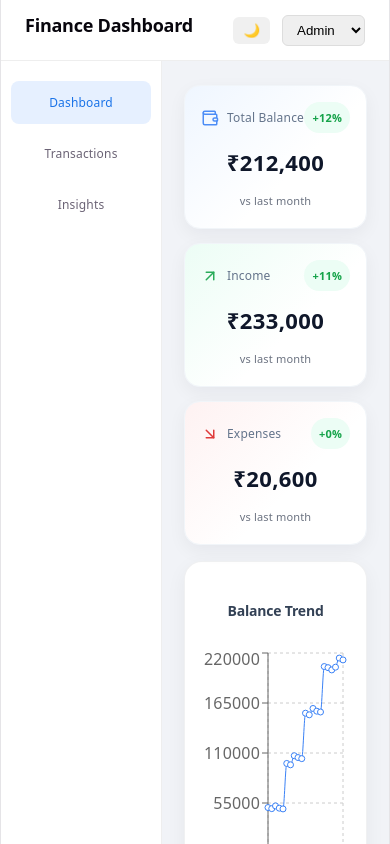
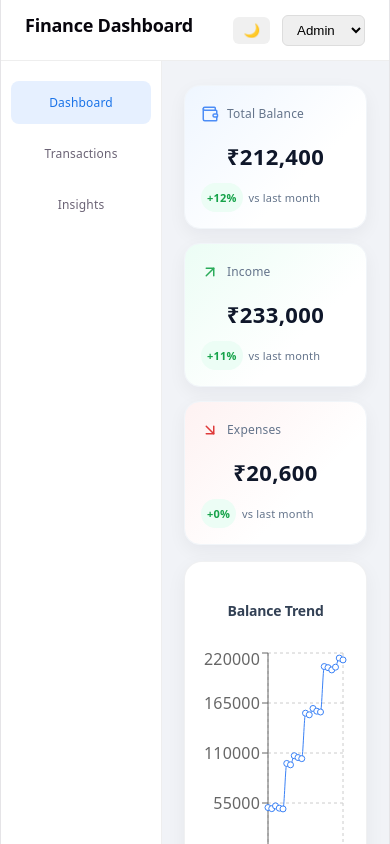
Before and after one commit to sushantshinde7/finance-insights-dashboard, a React (Vite) app: page / in a window 390 px wide. Shown: the top 844 px of the page. Built offline with nearby package versions, Linux system fonts and the light colour scheme; the HTML template or start-up script is replaced by a standard one.

Commit message:
feat: improve StatCard UI with better trend grouping and visual hierarchy
- grouped percentage change with "vs last month" for clarity
- improved spacing, typography, and alignment
- enhanced card styling with gradients and hover effects
- refined responsive behavior for smaller screens

```diff
--- a/src/components/dashboard/Card.css
+++ b/src/components/dashboard/Card.css
@@ -3,8 +3,6 @@
 ========================= */
 
 .card {
-  position: relative;
-
   background: #ffffff;
   padding: 18px;
   border-radius: 16px;
@@ -37,34 +35,7 @@
   align-items: center;
 }
 
-/* trend badge */
-.trend-badge {
-  font-size: 11px;
-  font-weight: 600;
-  padding: 4px 8px;
-  border-radius: 999px;
-}
-
-/* positive */
-.trend-badge.positive {
-  background: #ecfdf5;
-  color: #16a34a;
-}
-
-/* negative */
-.trend-badge.negative {
-  background: #fef2f2;
-  color: #dc2626;
-}
-
-/* subtext */
-.trend-subtext {
-  font-size: 11px;
-  color: #6b7280;
-  margin-top: 4px;
-}
-
-/* title group */
+/* title */
 .card-title-group {
   display: flex;
   align-items: center;
@@ -89,77 +60,62 @@
 .card-value {
   font-size: 26px;
   font-weight: 700;
-  margin-top: 8px;
+  margin-top: 10px;
   letter-spacing: 0.4px;
   color: #0f172a;
 }
 
 /* =========================
-   TREND BADGE
+   TREND ROW (FIXED UX)
 ========================= */
 
-.card-trend {
+.card-trend-row {
   display: flex;
   align-items: center;
-  gap: 4px;
+  gap: 2px;
+  margin-top: 4px;
+}
 
-  font-size: 12px;
+/* % badge */
+.trend-badge {
+  font-size: 11px;
   font-weight: 600;
-
-  padding: 4px 8px;
+  padding: 3px 6px;
   border-radius: 999px;
-
-  background: #f1f5f9;
 }
 
 /* positive */
-.card-trend.positive {
+.trend-badge.positive {
+  background: #ecfdf5;
   color: #16a34a;
-  background: #ecfdf5;
 }
 
 /* negative */
-.card-trend.negative {
+.trend-badge.negative {
+  background: #fef2f2;
   color: #dc2626;
-  background: #fef2f2;
+}
+
+/* "vs last month" */
+.trend-text {
+  font-size: 12px;
+  color: #64748b;
 }
 
 /* =========================
-   SUBTEXT
-========================= */
-
-.card-subtext {
-  font-size: 12px;
-  color: #94a3b8;
-  margin-top: 6px;
-}
-
-/* =========================
-   VARIANTS (SUBTLE GRADIENT)
+   VARIANTS (GRADIENT STYLE)
 ========================= */
 
 .card.balance {
-  background: linear-gradient(
-    135deg,
-    #eff6ff 0%,
-    #ffffff 60%
-  );
+  background: linear-gradient(135deg, #eff6ff 0%, #ffffff 65%);
 }
 
 .card.income {
-  background: linear-gradient(
-    135deg,
-    #ecfdf5 0%,
-    #ffffff 60%
-  );
+  background: linear-gradient(135deg, #ecfdf5 0%, #ffffff 65%);
 }
 
 .card.expense {
-  background: linear-gradient(
-    135deg,
-    #fef2f2 0%,
-    #ffffff 60%
-  );
+  background: linear-gradient(135deg, #fef2f2 0%, #ffffff 65%);
 }
 
 /* icon colors */
@@ -192,4 +148,12 @@
   .card-title-group {
     font-size: 12px;
   }
+
+  .card-trend-row {
+    gap: 6px;
+  }
+
+  .trend-text {
+    font-size: 11px;
+  }
 }
--- a/src/components/dashboard/StatCard.jsx
+++ b/src/components/dashboard/StatCard.jsx
@@ -1,18 +1,24 @@
 import "./Card.css";
-import { ArrowUpRight, ArrowDownRight } from "lucide-react";
 
 const StatCard = ({ title, value, icon, type, change }) => {
   const isPositive = change >= 0;
 
   return (
     <div className={`card ${type}`}>
+      {/* HEADER */}
       <div className="card-header">
         <div className="card-title-group">
           <span className="card-icon">{icon}</span>
           <span className="card-title">{title}</span>
         </div>
+      </div>
 
-        {change !== undefined && (
+      {/* VALUE */}
+      <div className="card-value">{value}</div>
+
+      {/* TREND (grouped properly) */}
+      {change !== undefined && (
+        <div className="card-trend-row">
           <span
             className={`trend-badge ${
               isPositive ? "positive" : "negative"
@@ -21,14 +27,8 @@ const StatCard = ({ title, value, icon, type, change }) => {
             {isPositive ? "+" : ""}
             {change}%
           </span>
-        )}
-      </div>
 
-      <div className="card-value">{value}</div>
-
-      {change !== undefined && (
-        <div className="trend-subtext">
-          vs last month
+          <span className="trend-text">vs last month</span>
         </div>
       )}
     </div>
```
